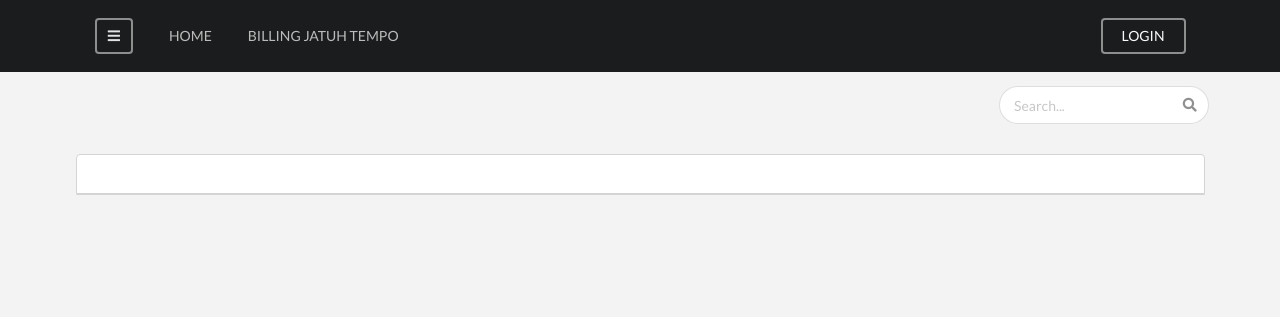
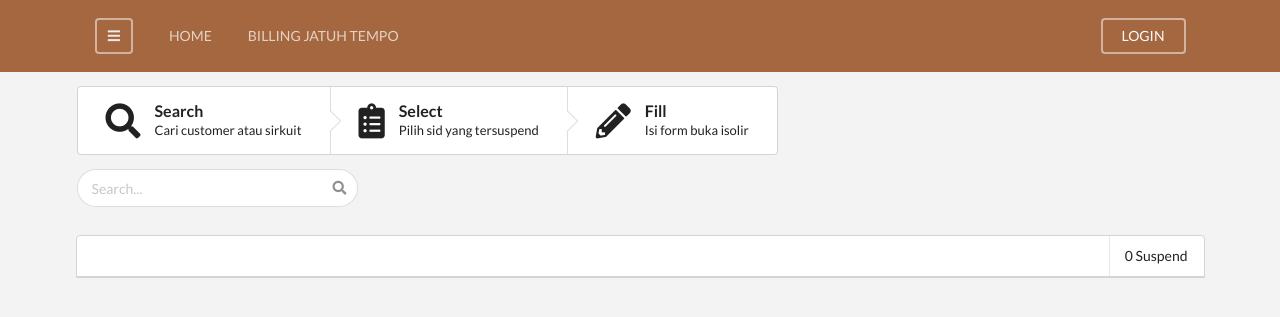
Before and after one commit to cursecan/cdmtel, a Django app: page / in a window 1280 px wide. Shown: the top 317 px of the page. Run offline with Django 3.2, Linux system fonts and the light colour scheme; data that the repository does not hold is empty.

Commit message:
Update theme

```diff
--- a/cdmsoro/views/views.py
+++ b/cdmsoro/views/views.py
@@ -10,7 +10,7 @@ from django.contrib.auth.decorators import login_required
 from django.utils.decorators import method_decorator
 from django.urls import reverse
 from django.core.paginator import Paginator, EmptyPage, PageNotAnInteger
-from django.db.models import Max, Min, F, Q, ExpressionWrapper, PositiveIntegerField, OuterRef, Subquery
+from django.db.models import Count, Max, Min, F, Q, ExpressionWrapper, PositiveIntegerField, OuterRef, Subquery
 from django.contrib import messages
 from django.template.loader import render_to_string
 from django.contrib.postgres.search import SearchVector
@@ -369,6 +369,10 @@ def circuitListView(request):
 
     content = {
         'circuit_list': paginate_circuit,
+        'c_circuit': circuit_objs.aggregate(
+            c_suspend = Count('sid', filter=Q(is_active=False)),
+            c_active = Count('sid', filter=Q(is_active=True))
+        )
     }
     return render(request, 'cdmsoro/pg_circuit_list.html', content)
 
--- a/static/main.css
+++ b/static/main.css
@@ -1,4 +1,4 @@
 /* css */
-body {
-    background-color: #f3f3f3;
+body, .pusher {
+    background-color: #f3f3f3 !important;
 }
--- a/template/cdmsoro/pg_circuit_list.html
+++ b/template/cdmsoro/pg_circuit_list.html
@@ -10,59 +10,107 @@ Circuit Suspend Order
         <div class="ui stackable grid">
             <div class="row">
                 <div class="column">
-                    <div class="ui secondary menu">
-                        <div class="right menu">
-                            <form action="" class="ui form">
-                                <div class="field">
-                                    <div class="ui right icon input">
-                                        <i class="search icon"></i>
-                                        <input style="border-radius:20px" type="text" name="q" placeholder="Search...">
-                                    </div>
+                    <div class="ui steps">
+                        <div class="step">
+                            <i class="search icon"></i>
+                            <div class="content">
+                                <div class="title">
+                                    Search
                                 </div>
-                            </form>
+                                <div class="description">
+                                    Cari customer atau sirkuit
+                                </div>
+                            </div>
+                        </div>
+                        <div class="step">
+                            <i class="clipboard list icon"></i>
+                            <div class="content">
+                                <div class="title">Select</div>
+                                <div class="description">
+                                    Pilih sid yang tersuspend
+                                </div>
+                            </div>
+                        </div>
+                        <div class="step">
+                            <i class="document form"></i>
+                            <i class="pencil icon"></i>
+                            <div class="content">
+                                <div class="title">
+                                    Fill
+                                </div>
+                                <div class="description">
+                                    Isi form buka isolir
+                                </div>
+                            </div>
                         </div>
                     </div>
+                    <form action="" class="ui form">
+                        <div class="four wide field">
+                            <div class="ui right icon input">
+                                <i class="search icon"></i>
+                                <input type="text" name="q" placeholder="Search..." style="border-radius:20px">
+                            </div>
+                        </div>
+                    </form>
                 </div>
             </div>
             <div class="row">
                 <div class="column">
                     <div class="ui top attached menu">
-
+                        <div class="right menu">
+                            <div class="item">{{ c_circuit.c_suspend }} Suspend</div>
+                        </div>
                     </div>
                     <table class="ui bottom attached small table">
                         <tbody>
                             {% for i in circuit_list %}
                             <tr ondblclick="window.location.href='{% url 'cdmsoro:v3_circuit_detail' i.id %}'">
                                 <td>
-                                    <div class="ui placeholder">
-                                        <div class="square image"></div>
+                                    <a href="{% if not i.is_active %}{% url 'cdmsoro:v3_circuit_detail' i.id %}{% endif %}">{{ i.account.customer_name }}</a> <br>
+                                    {{ i.sid }}
+                                </td>
+                                <td>
+                                    <div class="ui list">
+                                        <div class="header">{{ i.get_last_order.type_order}} {{ i.get_last_order }}</div>
+                                        {{ i.get_last_order.status|default:'-' }}
                                     </div>
                                 </td>
                                 <td>
-                                    <a>{{ i.account.bp }} / {{ i.account.account_number }}</a> <br>
-                                    {{ i.account.customer_name }}
-                                </td>
-                                <td>
-                                    {{ i.sid }}
-                                </td>
-                                <td>
-                                    {{ i.get_last_order.type_order|default:'' }} {{ i.get_last_order.order_number|default:'-' }} <br>
-                                    {{ i.get_last_order.status|default:'-' }}
-                                </td>
-                                <td>
                                     {% if i.get_permit_bukis %}
-                                        <div class="ui orange label">{{ i.get_permit_bukis.get_status_display }}</div>
+                                        <div class="ui feed">
+                                            <div class="event">
+                                                <div class="content">
+                                                    <div class="summary">
+                                                        Request bukis  by <a>{{ i.get_permit_bukis.pic }}</a>
+                                                    </div>
+                                                    <div class="meta">
+                                                        <div class="date">{{ i.get_permit_bukis.get_status_display }}</div>
+                                                    </div>
+                                                </div>
+                                            </div>
+                                        </div>
                                     {% endif %}
                                 </td>
                                 <td class="right aligned">
                                     {% if i.is_active %}
-                                    <div class="ui green label">Active</div>
+                                    <div class="ui feed">
+                                        <div class="event">
+                                            <div class="content">
+                                                <div class="summary">Active</div>
+                                            </div>
+                                        </div>
+                                    </div>
                                     {% else %}
-                                    <div class="ui red label">
-                                        Suspend
-                                        <div class="detail">{{ i.get_last_order.get_order_label_display }}</div>
-                                    </div>
-                                    <!-- <div class="ui label"></div> -->
+                                    <div class="ui feed">
+                                            <div class="event">
+                                                <div class="content">
+                                                    <div class="summary">Suspend</div>
+                                                    <div class="meta">
+                                                        <div class="date">{{ i.get_last_order.get_order_label_display }}</div>
+                                                    </div>
+                                                </div>
+                                            </div>
+                                        </div>
                                     {% endif %}
                                 </td>
                                 <td class="right aligned">
--- a/template/header.html
+++ b/template/header.html
@@ -1,4 +1,4 @@
-<div class="ui vertical inverted segment">
+<div class="ui vertical inverted brown segment">
     <div class="ui inverted secondary menu container">
         <div class="item">
             <div class="ui basic inverted icon button bars-btn">
```
Also changed, not shown: som/views.py (+20 -0 lines), template/som/pg_record_closed_bukis.html (+14 -2 lines), template/som/pg_unclose_permin_bukis.html (+14 -3 lines).
